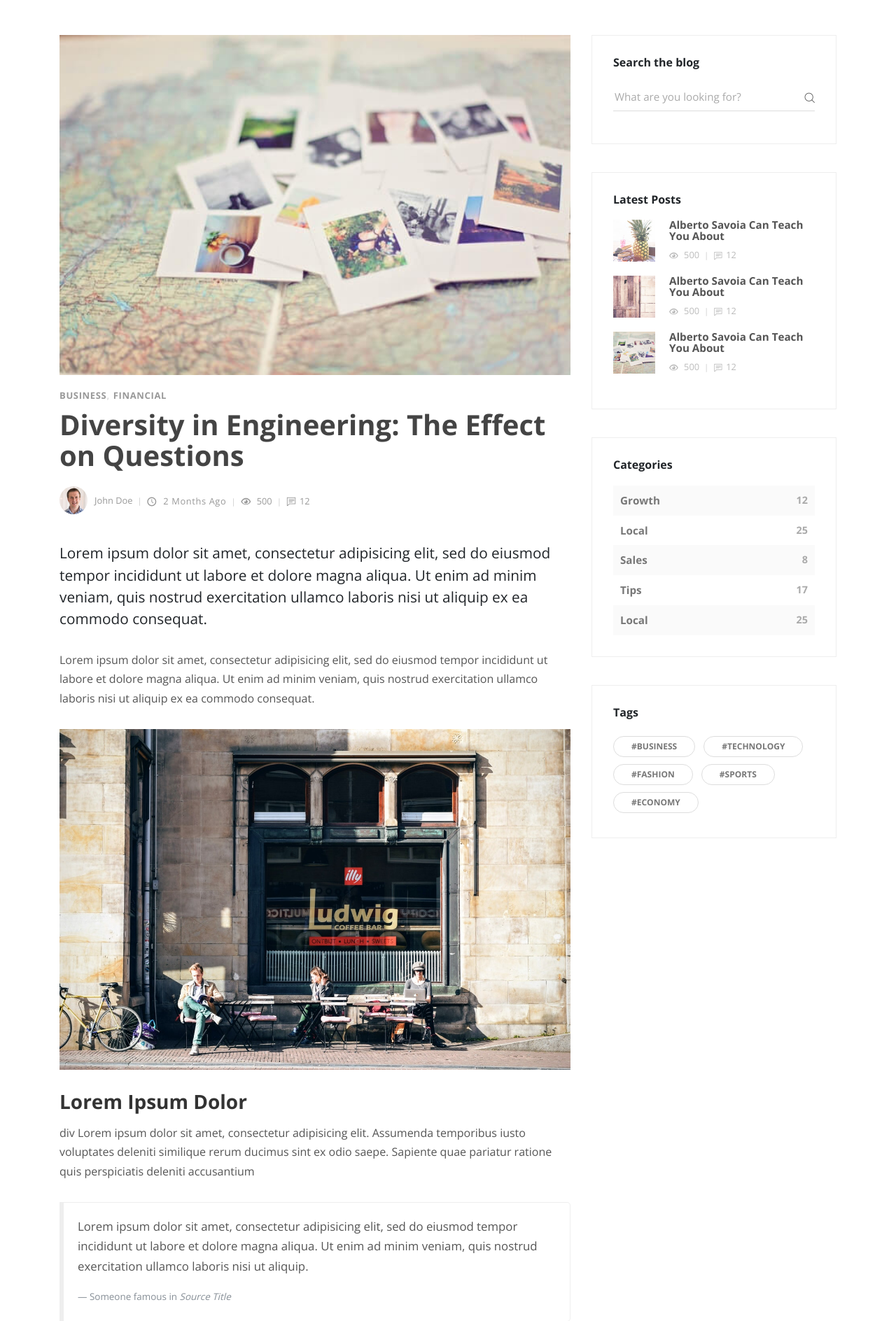
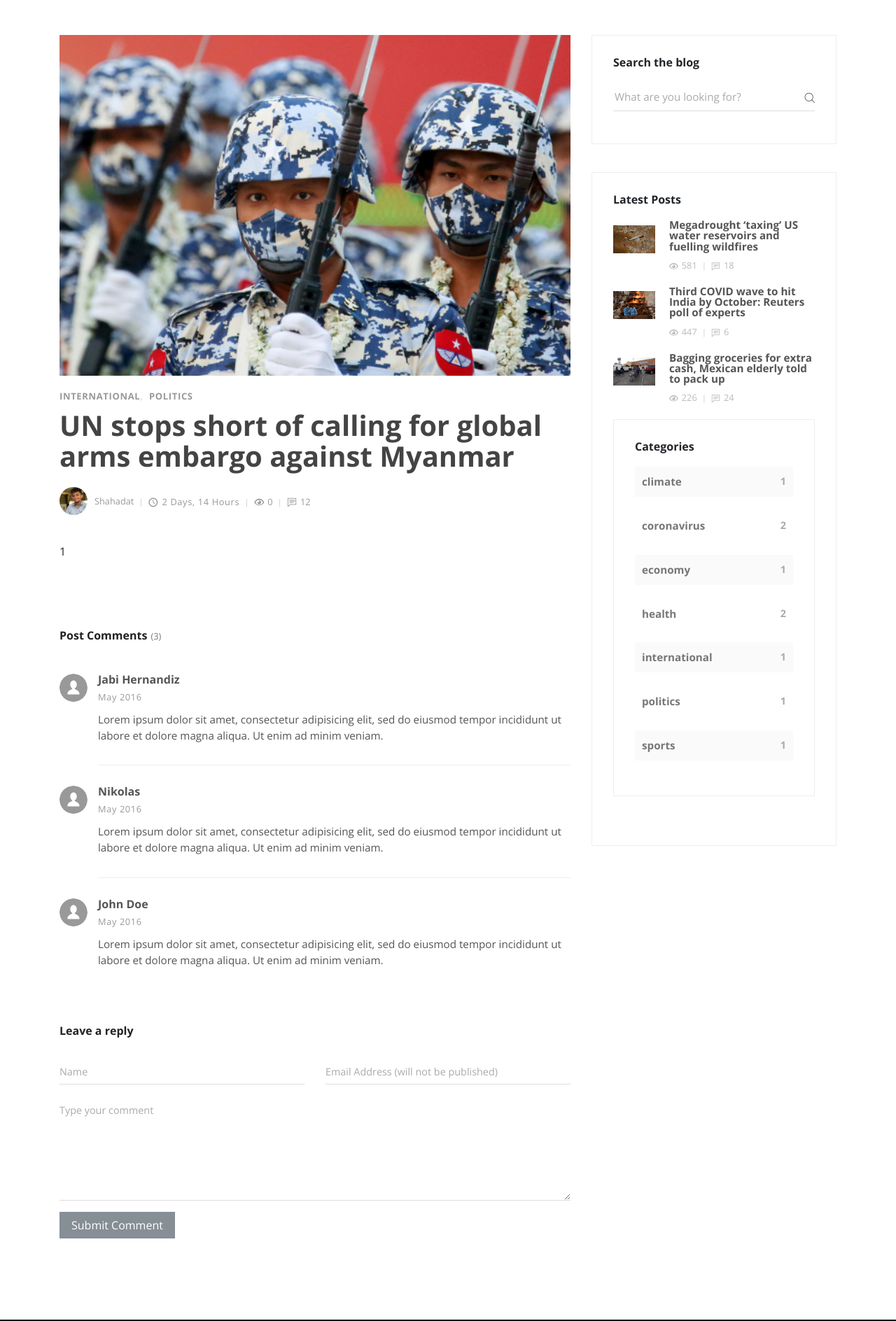
Before and after one commit to ShahadatShuvo/django_blog_app, a Django app: page /post/1/ in a window 1280 px wide. Shown: the part 81-1969 px from the top of the page at 70% size. Run offline with Django 3.2, Linux system fonts and the light colour scheme; data comes from the database, SQL or seed files in the repository; both versions use the stored data as it was after the commit; some libraries are stand-ins or nearby versions.

Commit message:
updated..

```diff
--- a/blog/views/post_view.py
+++ b/blog/views/post_view.py
@@ -1,5 +1,15 @@
-from django.shortcuts import render
+from django.shortcuts import render, get_object_or_404
+from blog.models.post import Post
+from .category_count_view import get_category_count
 
 
 def postView(request, id):
-    return render(request, 'post.html', context={})
+    category_count = get_category_count()
+    latest_post = Post.objects.order_by('-timestamp')[0:3]
+    post = get_object_or_404(Post, id=id)
+    context = {
+        'post': post,
+        'category_count': category_count,
+        'latest_post': latest_post,
+    }
+    return render(request, 'post.html', context)
--- a/django_blog_app/settings/core.py
+++ b/django_blog_app/settings/core.py
@@ -52,7 +52,7 @@ ROOT_URLCONF = 'django_blog_app.urls'
 TEMPLATES = [
     {
         'BACKEND': 'django.template.backends.django.DjangoTemplates',
-        'DIRS': [BASE_DIR / 'templates'],
+        'DIRS': [ 'templates'],
         'APP_DIRS': True,
         'OPTIONS': {
             'context_processors': [
--- a/templates/blog.html
+++ b/templates/blog.html
@@ -73,8 +73,6 @@
                     </div>
                 </form>
             </div>
-
-
             <!-- Widget [Latest Posts Widget]        -->
             <div class="widget latest-posts">
                 <header>
@@ -95,14 +93,10 @@
                         </div>
                         {% endfor %}
                     </a>
-
                     <a href="#">
-
                     </a>
                 </div>
             </div>
-
-
             <!-- Widget [Categories Widget]-->
             <div class="widget categories">
                 <header>
--- a/templates/post.html
+++ b/templates/post.html
@@ -9,45 +9,55 @@
         <main class="post blog-post col-lg-8">
             <div class="container">
                 <div class="post-single">
-              <div class="post-thumbnail"><img src="{% static 'img/blog-post-3.jpeg' %}" alt="..." class="img-fluid"></div>
+                    <div class="post-thumbnail"><img src="{{ post.thumbnail.url }}" alt="..." class="img-fluid"></div>
                     <div class="post-details">
                         <div class="post-meta d-flex justify-content-between">
-                  <div class="category"><a href="#">Business</a><a href="#">Financial</a></div>
+
+                            <div class="category">
+                                {% for cat in post.categories.all %}
+                                <a href="#">{{ cat.name }}</a>
+                                {% endfor %}
                             </div>
-                <h1>Diversity in Engineering: The Effect on Questions<a href="#"><i class="fa fa-bookmark-o"></i></a></h1>
-                <div class="post-footer d-flex align-items-center flex-column flex-sm-row"><a href="#" class="author d-flex align-items-center flex-wrap">
-                    <div class="avatar"><img src="{% static 'img/avatar-1.jpg' %}" alt="..." class="img-fluid"></div>
-                    <div class="title"><span>John Doe</span></div></a>
+                        </div>
+                        <h1>{{ post.title }}<a href="#"><i class="fa fa-bookmark-o"></i></a></h1>
+                        <div class="post-footer d-flex align-items-center flex-column flex-sm-row"><a href="#"
+                                                                                                      class="author d-flex align-items-center flex-wrap">
+                            <div class="avatar"><img src="{{ post.author.image.url }}" alt="..." class="img-fluid">
+                            </div>
+                            <div class="title"><span>{{ post.author }}</span></div>
+                        </a>
                             <div class="d-flex align-items-center flex-wrap">
-                    <div class="date"><i class="icon-clock"></i> 2 months ago</div>
-                    <div class="views"><i class="icon-eye"></i> 500</div>
-                    <div class="comments meta-last"><i class="icon-comment"></i>12</div>
+                                <div class="date"><i class="icon-clock"></i>{{ post.timestamp| timesince }}</div>
+                                <div class="views"><i class="icon-eye"></i>{{ post.view_count }}</div>
+                                <div class="comments meta-last"><i class="icon-comment"></i>{{ post.comment_count }}
+                                </div>
                             </div>
                         </div>
                         <div class="post-body">
-                  <p class="lead">Lorem ipsum dolor sit amet, consectetur adipisicing elit, sed do eiusmod tempor incididunt ut labore et dolore magna aliqua. Ut enim ad minim veniam, quis nostrud exercitation ullamco laboris nisi ut aliquip ex ea commodo consequat.</p>
-                  <p>Lorem ipsum dolor sit amet, consectetur adipisicing elit, sed do eiusmod tempor incididunt ut labore et dolore magna aliqua. Ut enim ad minim veniam, quis nostrud exercitation ullamco laboris nisi ut aliquip ex ea commodo consequat.</p>
-                  <p> <img src="{% static 'img/featured-pic-3.jpeg' %}" alt="..." class="img-fluid"></p>
-                  <h3>Lorem Ipsum Dolor</h3>
-                  <p>div Lorem ipsum dolor sit amet, consectetur adipisicing elit. Assumenda temporibus iusto voluptates deleniti similique rerum ducimus sint ex odio saepe. Sapiente quae pariatur ratione quis perspiciatis deleniti accusantium</p>
-                  <blockquote class="blockquote">
-                    <p>Lorem ipsum dolor sit amet, consectetur adipisicing elit, sed do eiusmod tempor incididunt ut labore et dolore magna aliqua. Ut enim ad minim veniam, quis nostrud exercitation ullamco laboris nisi ut aliquip.</p>
-                    <footer class="blockquote-footer">Someone famous in
-                      <cite title="Source Title">Source Title</cite>
-                    </footer>
-                  </blockquote>
-                  <p>quasi nam. Libero dicta eum recusandae, commodi, ad, autem at ea iusto numquam veritatis, officiis. Accusantium optio minus, voluptatem? Quia reprehenderit, veniam quibusdam provident, fugit iusto ullam voluptas neque soluta adipisci ad.</p>
+                            {{ post.content| safe }}
                         </div>
-                <div class="post-tags"><a href="#" class="tag">#Business</a><a href="#" class="tag">#Tricks</a><a href="#" class="tag">#Financial</a><a href="#" class="tag">#Economy</a></div>
-                <div class="posts-nav d-flex justify-content-between align-items-stretch flex-column flex-md-row"><a href="#" class="prev-post text-left d-flex align-items-center">
+
+                        <div class="posts-nav d-flex justify-content-between align-items-stretch flex-column flex-md-row">
+                            {% if post.previous_post %}
+
+                            <a href="{{ post.previous_post.get_absolute_url }}"
+                               class="prev-post text-left d-flex align-items-center">
                                 <div class="icon prev"><i class="fa fa-angle-left"></i></div>
                                 <div class="text"><strong class="text-primary">Previous Post </strong>
-                      <h6>I Bought a Wedding Dress.</h6>
-                    </div></a><a href="#" class="next-post text-right d-flex align-items-center justify-content-end">
+                                    <h6>{{ post.previous_post }}</h6>
+                                </div>
+                            </a>
+                            {% endif %}
+                            {% if post.next_post %}
+                            <a href="{{ post.next_post.get_absolute_url }}"
+                               class="next-post text-right d-flex align-items-center justify-content-end">
                                 <div class="text"><strong class="text-primary">Next Post </strong>
-                      <h6>I Bought a Wedding Dress.</h6>
+                                    <h6>{{ post.next_post }}</h6>
                                 </div>
-                    <div class="icon next"><i class="fa fa-angle-right">   </i></div></a></div>
+                                <div class="icon next"><i class="fa fa-angle-right"> </i></div>
+                            </a>
+                            {% endif %}
+                        </div>
                         <div class="post-comments">
                             <header>
                                 <h3 class="h6">Post Comments<span class="no-of-comments">(3)</span></h3>
@@ -55,34 +65,43 @@
                             <div class="comment">
                                 <div class="comment-header d-flex justify-content-between">
                                     <div class="user d-flex align-items-center">
-                        <div class="image"><img src="{% static 'img/user.svg' %}" alt="..." class="img-fluid rounded-circle"></div>
-                        <div class="title"><strong>Jabi Hernandiz</strong><span class="date">May 2016</span></div>
+                                        <div class="image"><img src="{% static 'img/user.svg' %}" alt="..."
+                                                                class="img-fluid rounded-circle"></div>
+                                        <div class="title"><strong>Jabi Hernandiz</strong><span
+                                                class="date">May 2016</span></div>
                                     </div>
                                 </div>
                                 <div class="comment-body">
-                      <p>Lorem ipsum dolor sit amet, consectetur adipisicing elit, sed do eiusmod tempor incididunt ut labore et dolore magna aliqua. Ut enim ad minim veniam.</p>
+                                    <p>Lorem ipsum dolor sit amet, consectetur adipisicing elit, sed do eiusmod tempor
+                                        incididunt ut labore et dolore magna aliqua. Ut enim ad minim veniam.</p>
                                 </div>
                             </div>
                             <div class="comment">
                                 <div class="comment-header d-flex justify-content-between">
                                     <div class="user d-flex align-items-center">
-                        <div class="image"><img src="{% static 'img/user.svg' %}" alt="..." class="img-fluid rounded-circle"></div>
-                        <div class="title"><strong>Nikolas</strong><span class="date">May 2016</span></div>
+                                        <div class="image"><img src="{% static 'img/user.svg' %}" alt="..."
+                                                                class="img-fluid rounded-circle"></div>
+                                        <div class="title"><strong>Nikolas</strong><span class="date">May 2016</span>
+                                        </div>
                                     </div>
                                 </div>
                                 <div class="comment-body">
-                      <p>Lorem ipsum dolor sit amet, consectetur adipisicing elit, sed do eiusmod tempor incididunt ut labore et dolore magna aliqua. Ut enim ad minim veniam.</p>
+                                    <p>Lorem ipsum dolor sit amet, consectetur adipisicing elit, sed do eiusmod tempor
+                                        incididunt ut labore et dolore magna aliqua. Ut enim ad minim veniam.</p>
                                 </div>
                             </div>
                             <div class="comment">
                                 <div class="comment-header d-flex justify-content-between">
                                     <div class="user d-flex align-items-center">
-                        <div class="image"><img src="{% static 'img/user.svg' %}" alt="..." class="img-fluid rounded-circle"></div>
-                        <div class="title"><strong>John Doe</strong><span class="date">May 2016</span></div>
+                                        <div class="image"><img src="{% static 'img/user.svg' %}" alt="..."
+                                                                class="img-fluid rounded-circle"></div>
+                                        <div class="title"><strong>John Doe</strong><span class="date">May 2016</span>
+                                        </div>
                                     </div>
                                 </div>
                                 <div class="comment-body">
-                      <p>Lorem ipsum dolor sit amet, consectetur adipisicing elit, sed do eiusmod tempor incididunt ut labore et dolore magna aliqua. Ut enim ad minim veniam.</p>
+                                    <p>Lorem ipsum dolor sit amet, consectetur adipisicing elit, sed do eiusmod tempor
+                                        incididunt ut labore et dolore magna aliqua. Ut enim ad minim veniam.</p>
                                 </div>
                             </div>
                         </div>
@@ -93,13 +112,16 @@
                             <form action="#" class="commenting-form">
                                 <div class="row">
                                     <div class="form-group col-md-6">
-                        <input type="text" name="username" id="username" placeholder="Name" class="form-control">
+                                        <input type="text" name="username" id="username" placeholder="Name"
+                                               class="form-control">
                                     </div>
                                     <div class="form-group col-md-6">
-                        <input type="email" name="username" id="useremail" placeholder="Email Address (will not be published)" class="form-control">
+                                        <input type="email" name="username" id="useremail"
+                                               placeholder="Email Address (will not be published)" class="form-control">
                                     </div>
                                     <div class="form-group col-md-12">
-                        <textarea name="usercomment" id="usercomment" placeholder="Type your comment" class="form-control"></textarea>
+                                        <textarea name="usercomment" id="usercomment" placeholder="Type your comment"
+                                                  class="form-control"></textarea>
                                     </div>
                                     <div class="form-group col-md-12">
                                         <button type="submit" class="btn btn-secondary">Submit Comment</button>
@@ -111,6 +133,8 @@
                 </div>
             </div>
         </main>
+
+
         <aside class="col-lg-4">
             <!-- Widget [Search Bar Widget]-->
             <div class="widget search">
@@ -129,59 +153,36 @@
                 <header>
                     <h3 class="h6">Latest Posts</h3>
                 </header>
-            <div class="blog-posts"><a href="#">
+                {% for article in latest_post %}
+                <div class="blog-posts">
+                    <a href="{{ article.get_absolute_url }}">
                         <div class="item d-flex align-items-center">
-                  <div class="image"><img src="{% static 'img/small-thumbnail-1.jpg' %}" alt="..." class="img-fluid"></div>
-                  <div class="title"><strong>Alberto Savoia Can Teach You About</strong>
+                            <div class="image"><img src="{{ article.thumbnail.url }}" alt="..."
+                                                    class="img-fluid"></div>
+                            <div class="title"><strong>{{ article.title }}</strong>
                                 <div class="d-flex align-items-center">
-                      <div class="views"><i class="icon-eye"></i> 500</div>
-                      <div class="comments"><i class="icon-comment"></i>12</div>
+                                    <div class="views"><i class="icon-eye"></i>{{ article.view_count }}</div>
+                                    <div class="comments"><i class="icon-comment"></i>{{ article.comment_count }}</div>
                                 </div>
                             </div>
-                </div></a><a href="#">
-                <div class="item d-flex align-items-center">
-                  <div class="image"><img src="{% static 'img/small-thumbnail-2.jpg' %}" alt="..." class="img-fluid"></div>
-                  <div class="title"><strong>Alberto Savoia Can Teach You About</strong>
-                    <div class="d-flex align-items-center">
-                      <div class="views"><i class="icon-eye"></i> 500</div>
-                      <div class="comments"><i class="icon-comment"></i>12</div>
+                        </div>
+                        {% endfor %}
+                    </a>
+                    <a href="#">
+                    </a>
                 </div>
             </div>
-                </div></a><a href="#">
-                <div class="item d-flex align-items-center">
-                  <div class="image"><img src="{% static 'img/small-thumbnail-3.jpg' %}" alt="..." class="img-fluid"></div>
-                  <div class="title"><strong>Alberto Savoia Can Teach You About</strong>
-                    <div class="d-flex align-items-center">
-                      <div class="views"><i class="icon-eye"></i> 500</div>
-                      <div class="comments"><i class="icon-comment"></i>12</div>
-                    </div>
-                  </div>
-                </div></a></div>
-          </div>
-          <!-- Widget [Categories Widget]-->
             <div class="widget categories">
                 <header>
                     <h3 class="h6">Categories</h3>
                 </header>
-            <div class="item d-flex justify-content-between"><a href="#">Growth</a><span>12</span></div>
-            <div class="item d-flex justify-content-between"><a href="#">Local</a><span>25</span></div>
-            <div class="item d-flex justify-content-between"><a href="#">Sales</a><span>8</span></div>
-            <div class="item d-flex justify-content-between"><a href="#">Tips</a><span>17</span></div>
-            <div class="item d-flex justify-content-between"><a href="#">Local</a><span>25</span></div>
+                {% for cat in category_count %}
+                <div class="item d-flex justify-content-between">
+                    <a href="#">{{ cat.categories__name }}</a>
+                    <span>{{ cat.categories__name__count }}</span></div>
+                {% endfor %}
             </div>
             <!-- Widget [Tags Cloud Widget]-->
-          <div class="widget tags">
-            <header>
-              <h3 class="h6">Tags</h3>
-            </header>
-            <ul class="list-inline">
-              <li class="list-inline-item"><a href="#" class="tag">#Business</a></li>
-              <li class="list-inline-item"><a href="#" class="tag">#Technology</a></li>
-              <li class="list-inline-item"><a href="#" class="tag">#Fashion</a></li>
-              <li class="list-inline-item"><a href="#" class="tag">#Sports</a></li>
-              <li class="list-inline-item"><a href="#" class="tag">#Economy</a></li>
-            </ul>
-          </div>
         </aside>
     </div>
 </div>
```
Also changed, not shown: blog/models/post.py (+8 -2 lines), blog/migrations/0004_auto_20210621_1657.py (added), blog/migrations/0005_alter_post_content.py (added), blog/migrations/0006_alter_post_overview.py (added), django_blog_app/db.sqlite3, django_blog_app/media/uploads/2021/06/21/gettyimages-1309444338.webp (added). Lines whose indentation alone changed are shown as unchanged.
